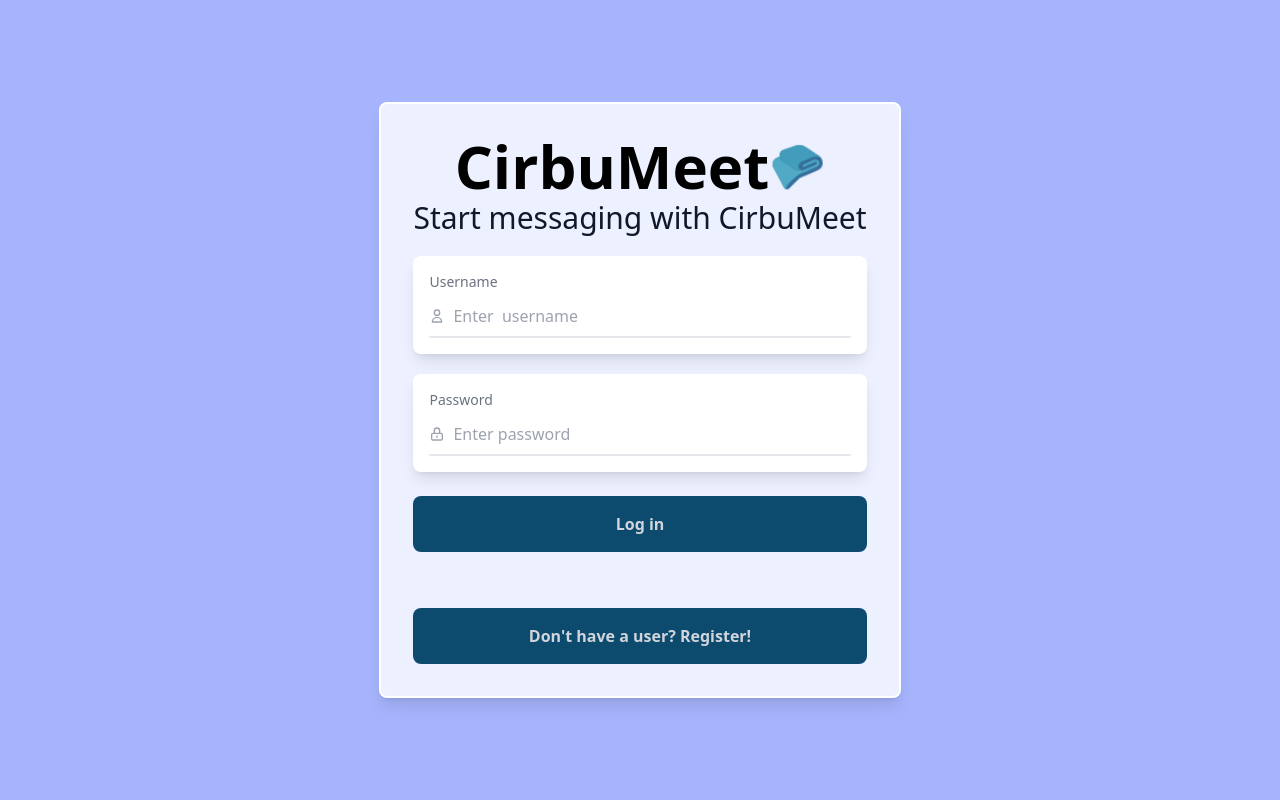
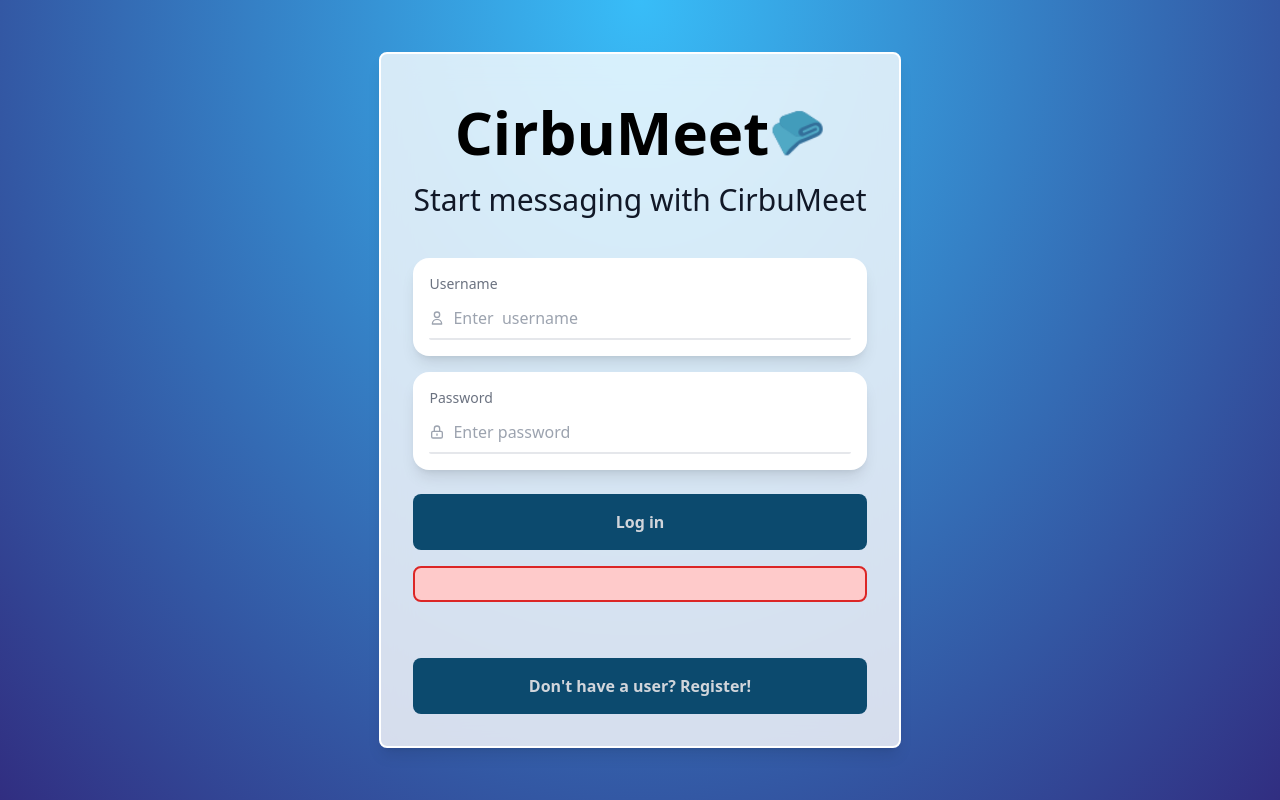
Before and after one commit to ProtemS/CirbuMeet, a Next.js app: page / in a window 1280 px wide. Built offline with nearby package versions, Linux system fonts and the light colour scheme.

Commit message:
login is now complete

```diff
--- a/src/components/InputLabel.js
+++ b/src/components/InputLabel.js
@@ -13,7 +13,7 @@ const InputLabel = ({
 }) => {
 	return (
 		<div {...props}>
-			<div className={`group bg-white p-4 shadow-lg${rounded && ' rounded-lg'}`}>
+			<div className={`group bg-white p-4 shadow-lg${rounded && ' rounded-2xl'}`}>
 				<label htmlFor={text}>
 					<div className="flex text-sm mb-1 font-medium text-gray-500 transition-colors group-focus-within:text-gray-900">
 						<div className="flex-1">{text}</div>
--- a/src/pages/chatpage.js
+++ b/src/pages/chatpage.js
@@ -1,25 +1,35 @@
 /* eslint-disable unused-imports/no-unused-vars */
-import React, { useEffect } from 'react';
+import React, { useEffect, useState } from 'react';
 
 import axios from 'axios';
 
+import CustomHeader from '../components/CustomHeader';
 import useLocalStorage from '../components/useLocalStorage';
 
 const Chatpage = ({ ...props }) => {
 	const [token, setToken] = useLocalStorage('token');
+	const [valid, setValid] = useState(false);
 	useEffect(() => {
 		console.log(token);
 		const getLogged = async () => {
 			try {
 				const logged = await axios.post('http://localhost:8000/users/loggedIn', { token });
 				console.log(logged.data);
+				setValid(true);
 			} catch (err) {
 				console.error(err.response.data);
 			}
 		};
 		getLogged();
 	}, []);
-	return <div {...props}>hi</div>;
+
+	return (
+		<>
+			<CustomHeader title="CirbuMeet Chatpage" />
+
+			{valid ? <div>ur good man</div> : <div>Ur smoked fam</div>}
+		</>
+	);
 };
 
 export default Chatpage;
--- a/src/pages/index.js
+++ b/src/pages/index.js
@@ -1,27 +1,46 @@
 import React, { useState } from 'react';
 
 import { LockClosedIcon, UserIcon } from '@heroicons/react/outline';
+import axios from 'axios';
 import Link from 'next/link';
+import { useRouter } from 'next/router';
 
 import CustomHeader from '../components/CustomHeader';
 import InputLabel from '../components/InputLabel';
+import useLocalStorage from '../components/useLocalStorage';
 
 const Home = () => {
-	const [userName, setUserName] = useState('');
+	const [username, setUserName] = useState('');
 	const [password, setPassword] = useState('');
+	const [displayError, setDisplayError] = useState(null);
+	// eslint-disable-next-line unused-imports/no-unused-vars
+	const [token, setToken] = useLocalStorage('token', '');
+	const router = useRouter();
+
 	return (
 		<>
 			<CustomHeader />
 
-			<main className="min-h-screen flex flex-col items-center justify-center bg-indigo-300">
+			<main className="min-h-screen flex flex-col items-center justify-center bg-radial-at-t from-sky-400 to-indigo-900">
 				<form
-					onSubmit={(e) => {
+					onSubmit={async (e) => {
 						e.preventDefault();
-						console.log(userName + password);
+						try {
+							const res = await axios.post('http://localhost:8000/users/login', {
+								username,
+								password,
+							});
+
+							setDisplayError(null);
+							setToken(res.data.token);
+							router.push('/chatpage');
+						} catch (err) {
+							setDisplayError(err?.response?.data?.msg);
+						}
 					}}
 					className="flex flex-col items-center m-4 w-full sm:flex-none sm:w-full sm:max-w-md min-w-max bg-white bg-opacity-80 backdrop-filter backdrop-blur-lg py-8 px-4 sm:px-8 rounded-lg shadow-lg border-2 border-white overflow-auto"
 				>
-					<div className="flex justify-center items-center text-6xl font-semibold">
+					<div className="flex justify-center items-center text-6xl p-4 font-semibold">
 						<span>CirbuMeet</span>
 						<img src="/icons8-blankie-48.png" alt="" className="w-14" />
 					</div>
@@ -29,10 +48,10 @@ const Home = () => {
 					<InputLabel
 						placeholder="Enter  username"
 						icon={UserIcon}
-						value={userName}
+						value={username}
 						setValue={setUserName}
 						text="Username"
-						className="w-full pt-5"
+						className="w-full pt-5 mt-5"
 					/>
 					<InputLabel
 						placeholder="Enter password"
@@ -41,17 +60,24 @@ const Home = () => {
 						setValue={setPassword}
 						text="Password"
 						password
-						className="w-full pt-5"
+						className="w-full pt-4"
 					/>
 					<button
 						type="submit"
-						className="w-full p-4 mt-6 rounded-lg bg-sky-900 text-gray-300 hover:text-white transition-all ease-out font-bold"
+						className="w-full p-4 mt-6 rounded-lg bg-sky-900  hover:text-white transition-all ease-out font-bold active:bg-sky-800 text-gray-300 ring-0 focus:ring-4 ring-sky-500 ring-opacity-30"
 					>
 						Log in
 					</button>
+					<div
+						className={`flex font-semibold justify-center items-center w-full mt-4 p-4 bg-red-200 border-2 border-red-600 text-red-900 rounded-lg transition-all ease-out duration-500 ${
+							!displayError ? 'h-0 p-0 border-0' : 'h-20'
+						}`}
+					>
+						{displayError}
+					</div>
 					<Link href="/register">
 						<a className="no-underline mt-14 p-4 w-full flex items-center justify-center rounded-lg  bg-sky-900">
-							<div className="no-underline text-gray-300 hover:text-white transition-all ease-out font-bold">
+							<div className="no-underline  hover:text-white transition-all ease-out font-bold active:bg-sky-800 text-gray-300 ring-0 focus:ring-4 ring-sky-500 ring-opacity-30">
 								{/*  eslint-disable-next-line react/no-unescaped-entities */}
 								Don't have a user? Register!
 							</div>
--- a/src/pages/register.js
+++ b/src/pages/register.js
@@ -26,7 +26,7 @@ const Chatpage = () => {
 		<>
 			<CustomHeader title="Register a Cirbumeet account" />
 
-			<main className="min-h-screen flex items-center justify-center bg-indigo-300">
+			<main className="min-h-screen flex items-center justify-center bg-radial-at-t from-sky-400 to-indigo-900">
 				<form
 					className="flex flex-col items-center m-4 w-full sm:flex-none sm:w-full sm:max-w-md min-w-max bg-white bg-opacity-80 backdrop-filter backdrop-blur-lg py-8 px-4 sm:px-8 rounded-lg shadow-lg border-2 border-white overflow-auto"
 					onSubmit={async (e) => {
@@ -96,7 +96,7 @@ const Chatpage = () => {
 						Register
 					</button>
 					<div
-						className={`flex justify-center items-center w-full mt-4 p-4 bg-red-200 border-2 border-red-600 text-red-900 rounded-lg transition-all ease-out duration-500 ${
+						className={`flex font-semibold justify-center items-center w-full mt-4 p-4 bg-red-200 border-2 border-red-600 text-red-900 rounded-lg transition-all ease-out duration-500 ${
 							!displayError ? 'h-0 p-0 border-0' : 'h-20'
 						}`}
 					>
--- a/tailwind.config.js
+++ b/tailwind.config.js
@@ -1,7 +1,11 @@
 module.exports = {
 	content: ['./src/**/*.{js,ts,jsx,tsx}'],
 	theme: {
-		extend: {},
+		extend: {
+			backgroundImage: {
+				'radial-at-t': 'radial-gradient(ellipse at top, var(--tw-gradient-stops))',
+			},
+		},
 	},
 	plugins: [],
 };
```
